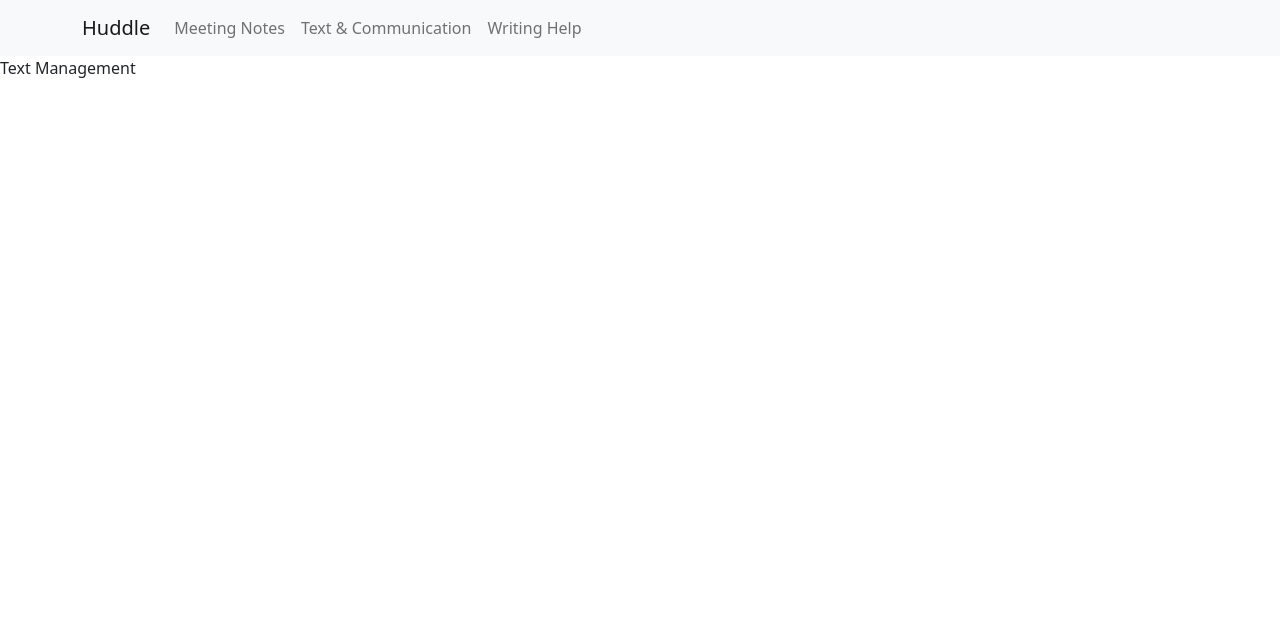
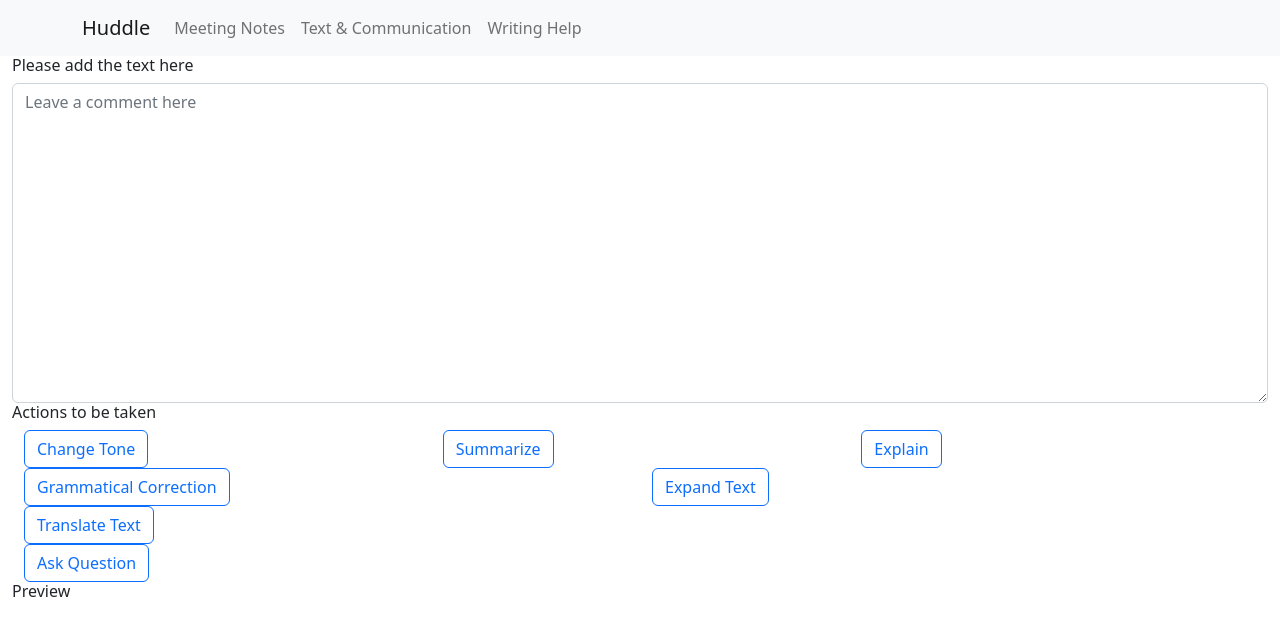
Before and after one commit to MohitBabbar1219/huddle-client, a React (Vite) app: page /text-manipulation in a window 1280 px wide. Shown: the top 636 px of the page. Built offline with nearby package versions, Linux system fonts and the light colour scheme.

Commit message:
template added for ui

```diff
--- a/src/view/TextManagement.tsx
+++ b/src/view/TextManagement.tsx
@@ -1,10 +1,112 @@
 import NavBar from '../component/NavBar/NavBar';
+import Form from 'react-bootstrap/Form';
+import FloatingLabel from 'react-bootstrap/FloatingLabel';
+import {
+  Button,
+  Col,
+  Container,
+  InputGroup,
+  Row,
+} from 'react-bootstrap';
+import { useState } from 'react';
 
 const TextManagement = (props: any) => {
+  const [previewText, setPreviewText] = useState('');
+  const [showLangInput, setShowLangInput] = useState(false);
+  const [showQuestionInput, setShowQuestionInput] = useState(false);
   return (
     <div className="meeting-management">
       <NavBar />
-      <div>Text Management</div>
+      <Container fluid>
+        <h6>Please add the text here</h6>
+        <Form.Control
+          as="textarea"
+          placeholder="Leave a comment here"
+          style={{
+            height: '40vh',
+          }}
+        />
+        <h6>Actions to be taken</h6>
+        <Container fluid>
+          <Row>
+            <Col>
+              <Button variant="outline-primary">Change Tone</Button>
+            </Col>
+            <Col>
+              <Button variant="outline-primary">Summarize</Button>
+            </Col>
+            <Col>
+              <Button variant="outline-primary">Explain</Button>
+            </Col>
+          </Row>
+          <Row>
+            <Col>
+              <Button variant="outline-primary">
+                Grammatical Correction
+              </Button>
+            </Col>
+            <Col>
+              <Button variant="outline-primary">Expand Text</Button>
+            </Col>
+          </Row>
+          <Row>
+            <Col>
+              <Button
+                variant="outline-primary"
+                onClick={() =>
+                  setShowLangInput((showLangInput) => !showLangInput)
+                }
+              >
+                Translate Text
+              </Button>
+              {showLangInput && (
+                <InputGroup className="mb-3">
+                  <InputGroup.Text id="basic-addon1">
+                    Please Add Lang
+                  </InputGroup.Text>
+                  <Form.Control
+                    placeholder="Language"
+                    aria-label="Language"
+                    aria-describedby="basic-addon1"
+                  />
+                  {/* TODO: Add the onClick listener for the same */}
+                  <Button>Translate </Button>
+                </InputGroup>
+              )}
+            </Col>
+          </Row>
+          <Row>
+            <Col>
+              <Button
+                variant="outline-primary"
+                onClick={() =>
+                  setShowQuestionInput(
+                    (showQuestionInput) => !showQuestionInput
+                  )
+                }
+              >
+                Ask Question
+              </Button>
+              {showQuestionInput && (
+                <InputGroup className="mb-3">
+                  <InputGroup.Text id="basic-addon1">
+                    Please Add your Question
+                  </InputGroup.Text>
+                  <Form.Control
+                    placeholder="Question"
+                    aria-label="Question"
+                    aria-describedby="basic-addon1"
+                  />
+                  {/* TODO: Add the onClick listener for the same */}
+                  <Button>Get Answer </Button>
+                </InputGroup>
+              )}
+            </Col>
+          </Row>
+        </Container>
+        <h6>Preview</h6>
+        <Container>{previewText}</Container>
+      </Container>
     </div>
   );
 };
```
Also changed, not shown: src/util/useFetchData.ts (added, +18 -0 lines).
